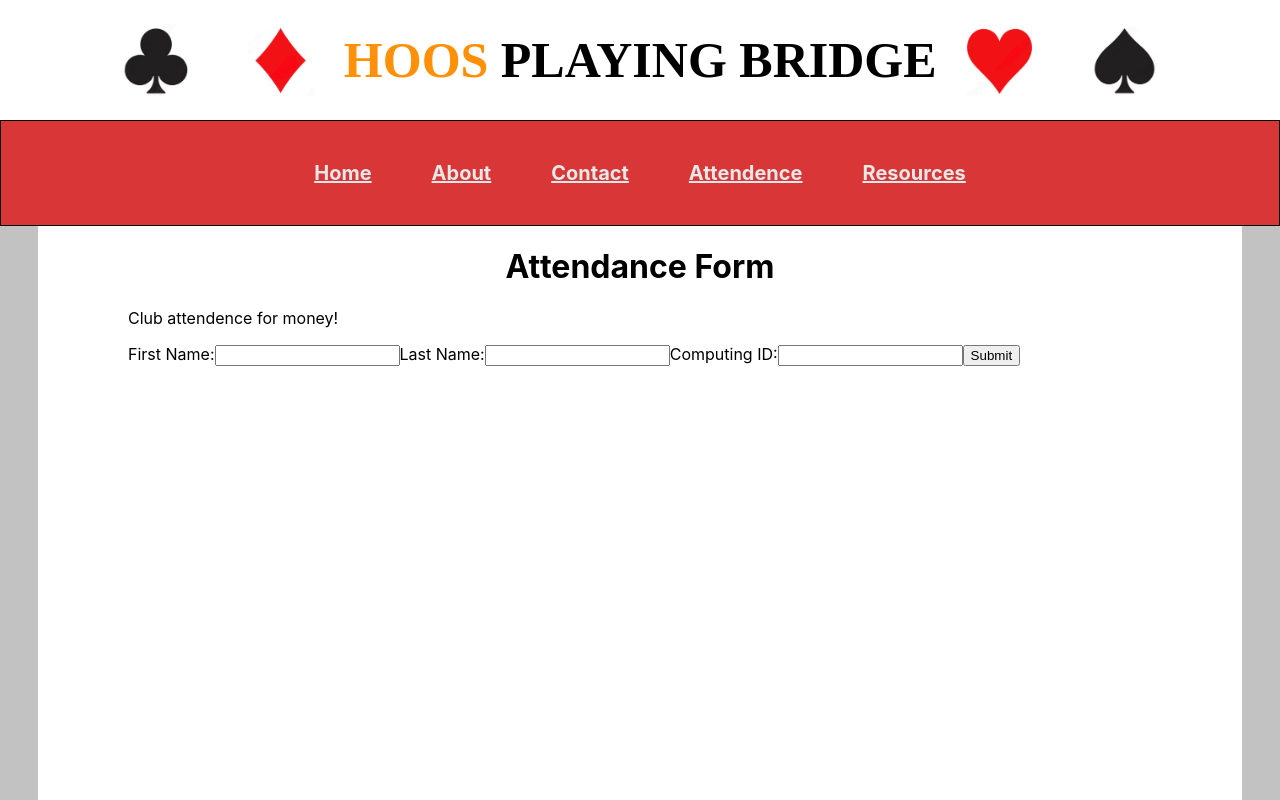
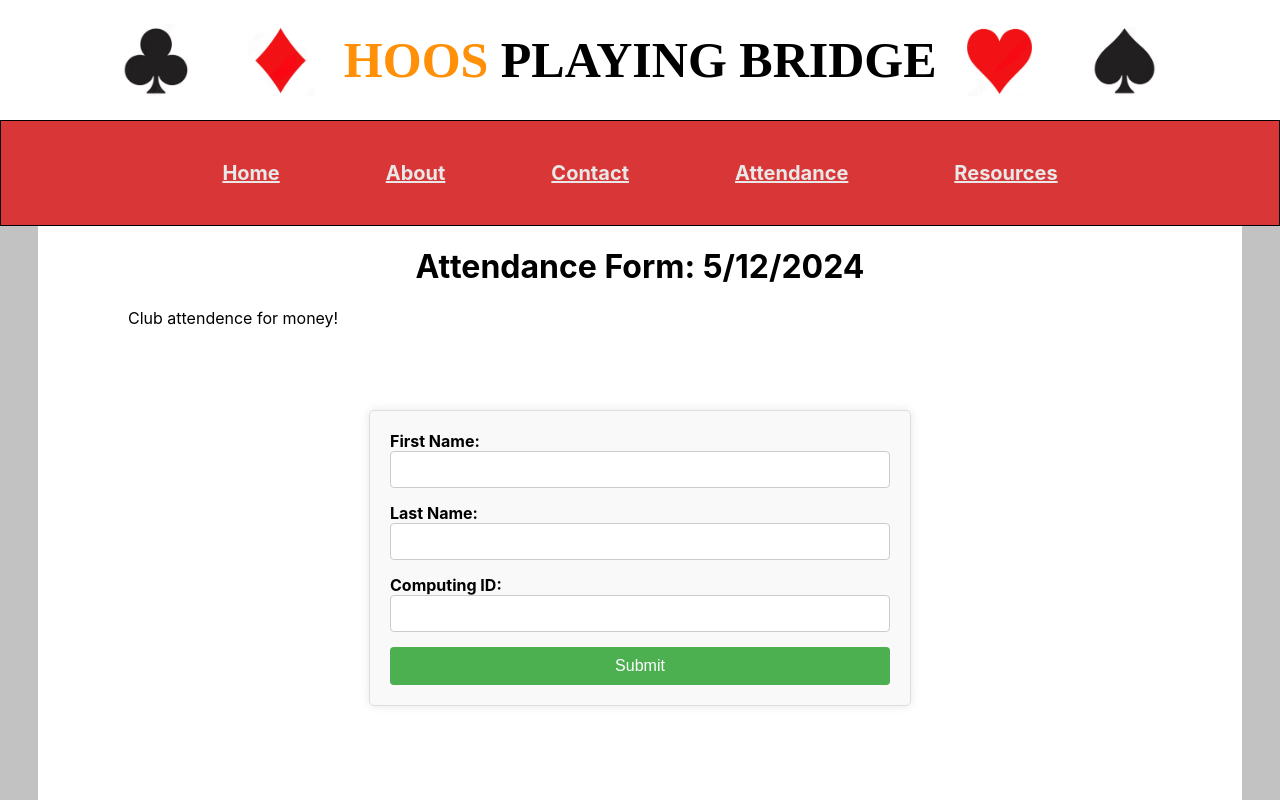
Before and after one commit to alex-yung-github/bridge-site, a React (Create React App) app: page /attendance in a window 1280 px wide. Shown: the top 800 px of the page. Built offline with nearby package versions, Linux system fonts and the light colour scheme.

Commit message:
made form for input

```diff
--- a/src/App.css
+++ b/src/App.css
@@ -46,10 +46,6 @@
   margin: 0px;
 }
 
-.hoos {
-  color: rgb(242, 157, 0)
-}
-
 .headerContainer {
   height: 120px;
   display: flex;
--- a/src/components/Navbar.css
+++ b/src/components/Navbar.css
@@ -15,4 +15,11 @@
     font-size: 20px;
     color: rgb(232, 232, 232);
     font-weight: bold;
+    border: 3px solid transparent;
+    transition: border-color 0.5s ease;
+    padding: 20px;
 }
+
+.navPageLink:hover {
+    border-color: white;
+}
--- a/src/components/Navbar.js
+++ b/src/components/Navbar.js
@@ -17,7 +17,7 @@ const Navbar = () => {
               <Link to="/contact" className = 'navPageLink'>Contact</Link>
             </div>
             <div className = 'navPage'>
-                <Link to="/attendence" className = 'navPageLink'>Attendence</Link>
+                <Link to="/attendance" className = 'navPageLink'>Attendance</Link>
             </div>
             <div className = 'navPage'>
                 <Link to="/resources" className = 'navPageLink'>Resources</Link>
--- a/src/pages/attendance.js
+++ b/src/pages/attendance.js
@@ -2,39 +2,78 @@
 
 import React from 'react';
 import { useState } from 'react';
+import Axios from 'axios';
+import './pages.css';
 
 const Attendance = () => {
 
-  const handleSubmit = (event) => {
+  const handleSubmit = async (event) => {
     event.preventDefault();
-    alert(firstName + ' ' + lastName + ' ' + computingID)
+    alert(`${firstName} ${lastName} ${computingID}`);
+    console.log(`${firstName} ${lastName} ${computingID}`);
+
+    try {
+      const response = await Axios.post('http://127.0.0.1:8000/api/log/', {
+        firstName,
+        lastName,
+        computingID,
+      });
+
+      setSubmitted(true);
+      console.log('Data submitted successfully:', response.data);
+      alert(`Submission successful: ${response.data}`);
+      setTimeout(() => setSubmitted(false), 3000);
+    } catch (error) {
+      console.error('There was an error submitting the data:', error);
+      alert('Error submitting data. Please try again.');
+    }
   }
 
   const [firstName, setFirstName] = useState("")
   const [lastName, setLastName] = useState("")
   const [computingID, setComputingID] = useState("")
+  const [submitted, setSubmitted] = useState(false);
 
+  const today = new Date();
+  while(today.getDay() !== 0) {
+    today.setDate(today.getDate() - 1)
+  }
+  console.log(today);
+  const month = today.getMonth() + 1;
+  const year = today.getFullYear();
+  const day = today.getDate();
 
   return (
     <div className = 'pageBodyBed'>
       <div className = 'pageBodyContainer'>
-        <h1 className='pageHeader'>Attendance Form</h1>
+        <h1 className='pageHeader'>Attendance Form: {month}/{day}/{year}</h1>
         <p>Club attendence for money!</p>
 
-        <form onSubmit={handleSubmit}>
-          <label>
+        {submitted ? (
+          <div className='notification'>Form submitted successfully!</div>
+        ) : (
+          <div className='emptyBox'></div>
+        )}
+        <form onSubmit={handleSubmit} className = 'attendenceForm'>
+          <div className = 'formGroup'>
+            <label className = 'formLabel'>
               First Name:
-            <input type='text' value={firstName} onChange={(e) => setFirstName(e.target.value)} />
+              <input type='text' className = 'formInput' value={firstName} onChange={(e) => setFirstName(e.target.value)} required/>
             </label>
-          <label>
+          </div>
+          <div className = 'formGroup'>
+            <label className = 'formLabel'>
               Last Name:
-            <input type='text' value={lastName } onChange={(e) => setLastName(e.target.value)} />
+              <input type='text' className = 'formInput' value={lastName} onChange={(e) => setLastName(e.target.value)} required/>
             </label>
-          <label>
+          </div>
+          <div className = 'formGroup'>
+            <label className = 'formLabel'>
               Computing ID:
-            <input type='text' value={computingID} onChange={(e) => setComputingID(e.target.value)} />
+              <input type='text' className = 'formInput' value={computingID} onChange={(e) => setComputingID(e.target.value)} required/>
             </label>
-          <input type='submit' />
+          </div>
+            <input type='submit' className = 'formSubmit'/>
         </form>
 
       </div>
--- a/src/pages/contact.js
+++ b/src/pages/contact.js
@@ -1,6 +1,8 @@
 // pages/Contact.js
 
 import React from 'react';
+import './pages.css';
+import './pages.css';
 
 const Contact = () => {
   return (
--- a/src/pages/home.js
+++ b/src/pages/home.js
@@ -1,6 +1,7 @@
 // pages/Home.js
 
 import React from 'react';
+import './pages.css';
 
 const Home = () => {
   return (
--- a/src/pages/pages.css
+++ b/src/pages/pages.css
@@ -17,3 +17,66 @@
     justify-content: center;
     background-color: rgb(194, 194, 194);
 }
+
+.attendenceForm {
+    max-width: 500px;
+    margin: 0 auto;
+    padding: 20px;
+    background-color: #f9f9f9;
+    border: 1px solid #ddd;
+    border-radius: 5px;
+    box-shadow: 0 0 10px rgba(0, 0, 0, 0.1);
+}
+
+.formGroup {
+    margin-bottom: 15px;
+}
+
+.formLabel {
+    display: block;
+    margin-bottom: 5px;
+    font-weight: bold;
+
+}
+
+.formInput {
+    width: 100%;
+    padding: 10px;
+    border: 1px solid #ccc;
+    border-radius: 4px;
+    box-sizing: border-box;
+}
+
+.formSubmit {
+    width: 100%;
+    padding: 10px;
+    background-color: #4CAF50;
+    border: none;
+    border-radius: 4px;
+    color: white;
+    font-size: 16px;
+    cursor: pointer;
+}
+
+.formSubmit:hover {
+    background-color: #45a049;
+  }
+
+.notification {
+    max-width: 500px;
+    margin: 20px auto;
+    padding: 10px;
+    background-color: #dff0d8;
+    color: #3c763d;
+    border: 1px solid #d6e9c6;
+    border-radius: 4px;
+    text-align: center;
+    box-shadow: 0 0 10px rgba(0, 0, 0, 0.1);
+    font-size: 16px;
+  }
+
+.emptyBox {
+    max-width: 500px;
+    margin: 20px auto;
+    padding: 21px;
+}
--- a/src/pages/resources.js
+++ b/src/pages/resources.js
@@ -1,15 +1,17 @@
 // pages/Resources.js
 
 import React from 'react';
+import './pages.css';
 
 const Resources = () => {
   return (
-    <div className = 'pageBodyBed'>
-      <div className = 'pageBodyContainer'>
-        <h1 className='pageHeader'>Bridge Resources</h1>
-        <p>How to get started with playing bridge!</p>
+    <div>
+      <div className = 'pageBodyBed'>
+        <div className = 'pageBodyContainer'>
+          <h1 className='pageHeader'>Bridge Resources</h1>
+          <p>How to get started with bridge!</p>
+        </div>
       </div>
-
     </div>
   );
 }
```
Lines whose indentation alone changed are shown as unchanged.
